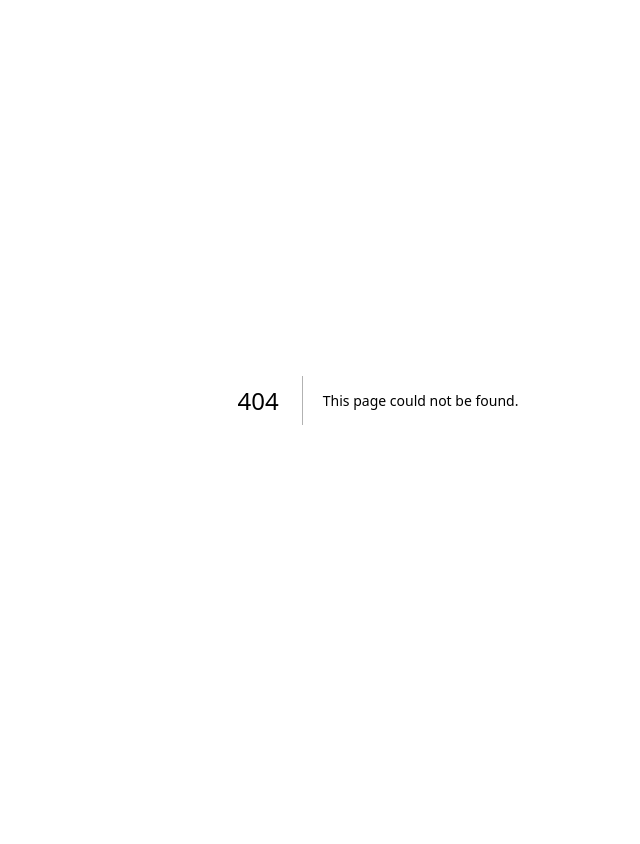
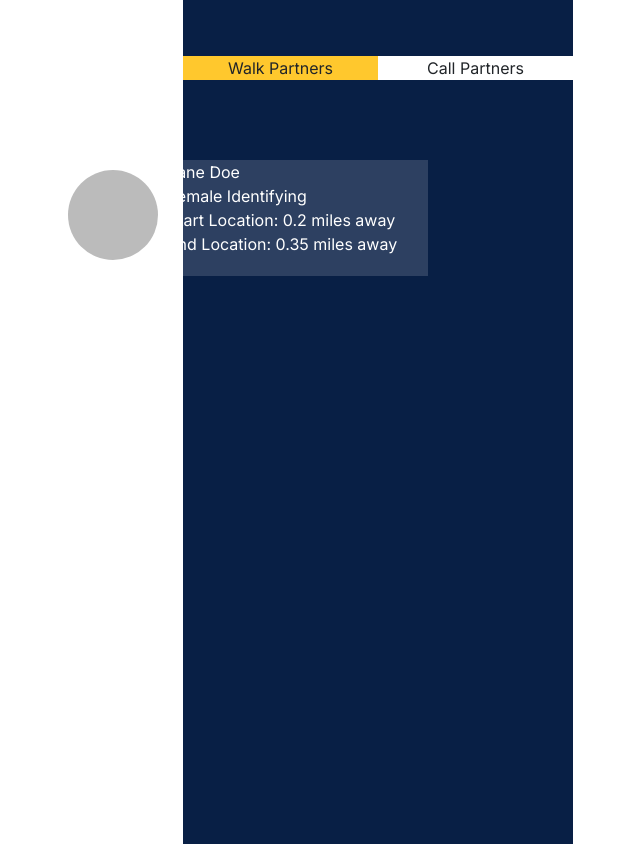
Before and after one commit to alexandrialin/bear-watch, a Next.js app in the folder react/: page /find-buddy/partners in a window 1280 px wide. Before the commit this address had no page. Shown: the whole page, without its empty margins (262-902 px from the left). Before the commit the page ends 800 px from the top, so only its background shows below. Built offline with nearby package versions, Linux system fonts and the light colour scheme.

Commit message:
added partners page

```diff
--- /dev/null
+++ b/react/src/app/find-buddy/partners/page.js
@@ -0,0 +1,31 @@
+import * as React from "react";
+import './style.css';
+
+function Partners(){
+    return(
+        <main>
+            <head>
+                <link rel="stylesheet" href="https://cdn.jsdelivr.net/npm/bootstrap@4.3.1/dist/css/bootstrap.min.css" integrity="sha384-ggOyR0iXCbMQv3Xipma34MD+dH/1fQ784/j6cY/iJTQUOhcWr7x9JvoRxT2MZw1T" crossorigin="anonymous"></link>
+            </head>
+            <div class = "background">
+                <div class = "selection">
+                    <button type="button" class="walk">Walk Partners</button>
+                    <button type="button" class="call">Call Partners</button>
+                </div>
+
+                <div class = "user">
+                    <div class = "profilepic">
+                        <span class="dot"></span>
+                    </div>
+                    <div class = "box">
+                    {/* <div class = "text"> */}
+                        Jane Doe <br/>Female Identifying <br/> Start Location: 0.2 miles away <br/> End Location: 0.35 miles away
+                    {/* </div> */}
+                    </div>
+                </div>
+            </div>
+        </main>
+    )
+}
+
+export default Partners
--- /dev/null
+++ b/react/src/app/find-buddy/partners/style.css
@@ -0,0 +1,49 @@
+.background{
+    width: 390px;
+    height: 844px;
+    background-color: #081F45;
+    display: flex;
+    justify-content: center;
+    margin-left: auto;
+    margin-right: auto;
+}
+
+.selection{
+    position: absolute;
+    top: 7%;
+
+}
+
+.walk{
+    background-color: #FFC82D;
+    width: 195px;
+}
+
+.call{
+    background-color: white;
+    width: 195px;
+}
+
+.user{
+    position: absolute;
+    top: 20%;
+    left: 25%;
+    display: flex;
+}
+.profilepic{
+    margin: 10px;
+}
+
+.dot {
+    height: 90px;
+    width: 90px;
+    background-color: #bbb;
+    border-radius: 50%;
+    display: inline-block;
+  }
+
+.box {
+    background-color: rgba(255,255,255, 0.15);
+    width: 260px;
+    color: #fff;
+}
```
